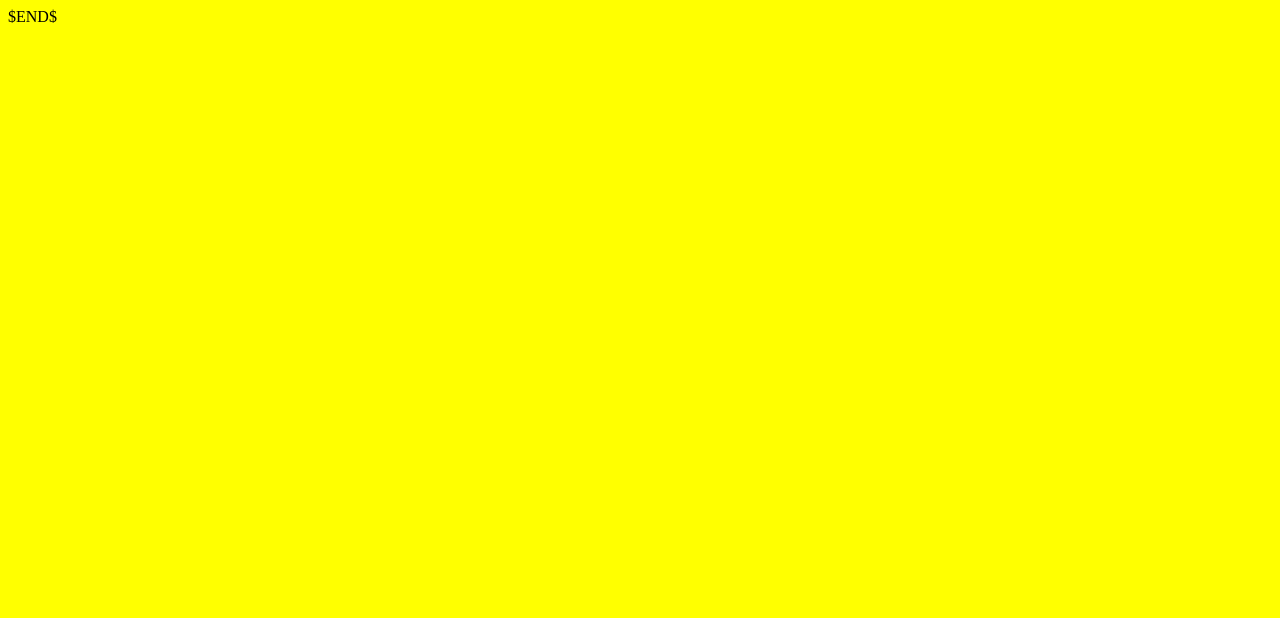
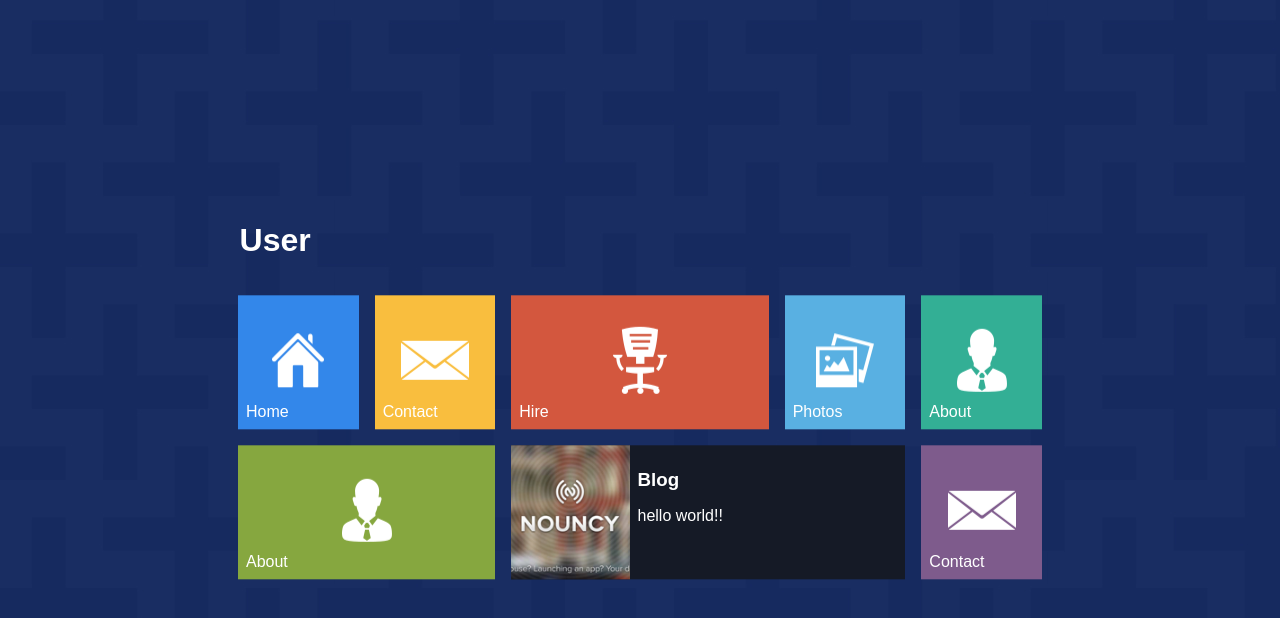
Before and after one commit to Gandzo/home_works, a website built with webpack: page src/hw_1/hw_1.html in a window 1280 px wide. Built offline with nearby package versions, Linux system fonts and the light colour scheme.

Commit message:
Home work-1

```diff
--- a/config/base.js
+++ b/config/base.js
@@ -9,7 +9,9 @@ const baseConf = (_path) => {
     // and add path and name to entry array
     const VENDORS_NAME = 'vendors';
     const entry = {
-        index: ['babel-polyfill', './src/index/index.js']
+        index: ['babel-polyfill', './src/index/index.js'],
+        lesson_6: ['babel-polyfill', './src/lesson_6/lesson_6.js'],
+        hw_1: ['babel-polyfill', './src/hw_1/hw_1.js'],
     };
 
     const plugins = Object.keys(entry).reduce((acc, name) => {
@@ -21,7 +23,7 @@ const baseConf = (_path) => {
             filename: `./${name}.html`,
         }));
         acc.push(new ExtractTextPlugin({
-            filename: `styles/[name].css`,
+            filename: `[name].css`,
             allChunks: false
         }));
 
@@ -45,7 +47,7 @@ const baseConf = (_path) => {
     return {
         entry,
         output: {
-            filename: 'js/[name].js',
+            filename: '[name].js',
         },
         module: {
             rules: [
--- a/src/hw_1/hw_1.html
+++ b/src/hw_1/hw_1.html
@@ -2,9 +2,93 @@
 <html lang="en">
 <head>
     <meta charset="UTF-8">
-    <title>$Title$</title>
+    <title>Title</title>
 </head>
 <body>
-$END$
+    <div class="wrapper">
+        <h1 class="page-header">User</h1>
+        <div class="menu">
+            <div class="item basis-one">
+                <div class="item__content">
+                    <div class="item__icon">
+                        <img src="../../assets/images/hw_1/home.png" alt="icon">
+                    </div>
+                    <div class="item__title">
+                        Home
+                    </div>
+                </div>
+            </div>
+            <div class="item basis-one">
+                <div class="item__content ">
+                    <div class="item__icon">
+                        <img src="../../assets/images/hw_1/contact.png" alt="icon">
+                    </div>
+                    <div class="item__title">
+                        Contact
+                    </div>
+                </div>
+            </div>
+            <div class="item basis-two">
+                <div class="item__content  ">
+                    <div class="item__icon ">
+                        <img src="../../assets/images/hw_1/hire.png" alt="icon">
+                    </div>
+                    <div class="item__title">
+                        Hire
+                    </div>
+                </div>
+            </div>
+            <div class="item basis-one">
+                <div class="item__content ">
+                    <div class="item__icon">
+                        <img src="../../assets/images/hw_1/photos.png" alt="icon">
+                    </div>
+                    <div class="item__title">
+                        Photos
+                    </div>
+                </div>
+            </div>
+            <div class="item basis-one">
+                <div class="item__content ">
+                    <div class="item__icon">
+                        <img src="../../assets/images/hw_1/about.png" alt="icon">
+                    </div>
+                    <div class="item__title">
+                        About
+                    </div>
+                </div>
+            </div>
+            <div class="item basis-two">
+                <div class="item__content ">
+                    <div class="item__icon">
+                        <img src="../../assets/images/hw_1/about.png" alt="icon">
+                    </div>
+                    <div class="item__title">
+                        About
+                    </div>
+                </div>
+            </div>
+            <div class="item basis-three">
+                <div class="item__content blog__content ">
+                    <div class="blog__image">
+                    </div>
+                    <div class="blog__title">
+                        <h3>Blog</h3>
+                        <p>hello world!!</p>
+                    </div>
+                </div>
+            </div>
+            <div class="item basis-one basis-sm">
+                <div class="item__content ">
+                    <div class="item__icon">
+                        <img src="../../assets/images/hw_1/contact.png" alt="icon">
+                    </div>
+                    <div class="item__title">
+                        Contact
+                    </div>
+                </div>
+            </div>
+        </div>
+    </div>
 </body>
 </html>
--- a/src/hw_1/hw_1.js
+++ b/src/hw_1/hw_1.js
@@ -0,0 +1 @@
+import './hw_1.scss';
--- a/src/hw_1/hw_1.scss
+++ b/src/hw_1/hw_1.scss
@@ -0,0 +1,134 @@
+* {
+  box-sizing: border-box;
+}
+html {
+  font-family: Arial, Helvetica, sans-serif;
+  font-size: 16px;
+}
+body, div, h1, h2, h3, h4 {
+  padding: 0;
+  margin: 0;
+}
+body {
+  background-image: url("../../assets/images/hw_1/pattern.jpg");
+  width: 100%;
+  height: 100%;
+}
+.wrapper {
+  max-width: 820px;
+  width: 100%;
+  position: absolute;
+  margin: 0 auto;
+  top: 50%;
+  left: 50%;
+  transform: translate(-50%, -50%)
+}
+.page-header {
+  padding: 0.6rem;
+  color: #FFF;
+  margin-bottom: 1.2rem;
+}
+.menu {
+  display: flex;
+  flex-wrap: wrap;
+  box-sizing: border-box;
+}
+.item {
+  padding: 0.5rem;
+  height: 150px;
+  flex-shrink: 1;
+}
+.basis-one {
+  flex-basis: 16.666666%;
+}
+.basis-two {
+  flex-basis: 33.333333%;
+}
+.basis-three {
+  flex-basis: 50%;
+}
+.item__content {
+  height: 100%;
+  position: relative;
+  width: 100%;
+}
+.item__icon {
+  position: absolute;
+  top: 50%;
+  left: 50%;
+  transform: translate(-50%, -50%);
+}
+.item__title {
+  position: absolute;
+  bottom: 0;
+  left: 0;
+  padding: 0.5rem;
+  color: #FFF;
+}
+.blog__content {
+  display: flex;
+  color: #FFF;
+  width: 100%;
+}
+.blog__image {
+  height: 100%;
+  flex: 0 0 30%;
+  background-image: url("../../assets/images/hw_1/blog-image.png");
+  background-repeat: no-repeat;
+  background-position: center;
+  background-size: cover;
+}
+.blog__title {
+  flex: 0 0 70%;
+  padding: 0.5rem;
+  box-sizing: border-box;
+  margin-top: 1rem;
+}
+.item:nth-child(1) .item__content {
+  background: #3387ea
+}
+.item:nth-child(2) .item__content {
+  background: #f9be3e
+}
+.item:nth-child(3) .item__content {
+  background: #d3573e
+}
+.item:nth-child(4) .item__content {
+  background: #59b0e2
+}
+.item:nth-child(5) .item__content {
+  background: #33af95
+}
+.item:nth-child(6) .item__content {
+  background: #86a73f;
+}
+.item:nth-child(7) .item__content {
+  background: #151a26;
+}
+.item:nth-child(8) .item__content {
+  background: #7e5b8c;
+}
+
+
+@media screen and (max-width: 767px) {
+  .wrapper {
+    position: static;
+    top: initial;
+    left: initial;
+    transform: translate(0, 0)
+  }
+}
+@media screen and (max-width: 574px) {
+  .basis-one {
+    flex-basis: 50%;
+  }
+  .basis-two {
+    flex-basis: 100%;
+  }
+  .basis-three {
+    flex-basis: 100%;
+  }
+  .basis-one-sm {
+    flex-basis: 100%;
+  }
+}
--- a/src/index/index.scss
+++ b/src/index/index.scss
@@ -1,3 +1,3 @@
 body {
-  background: yellow;
+  background:  green;
 }
--- a/src/lesson_6/lesson_6.js
+++ b/src/lesson_6/lesson_6.js
@@ -0,0 +1 @@
+import './lesson_6.scss';
--- a/src/lesson_6/lesson_6.scss
+++ b/src/lesson_6/lesson_6.scss
@@ -0,0 +1,4 @@
+
+body {
+  background: aqua;
+}
```
Also changed, not shown: src/index/index.html (+2 -0 lines), src/lesson_6/lesson_6.html (+1 -1 lines), assets/images/hw_1/about.png (added), assets/images/hw_1/blog-image.png (added), assets/images/hw_1/contact.png (added), assets/images/hw_1/hire.png (added), assets/images/hw_1/home.png (added), assets/images/hw_1/pattern.jpg (added), assets/images/hw_1/photos.png (added), assets/images/hw_1/portfolio.png (added), assets/images/hw_1/testimonials.png (added).
